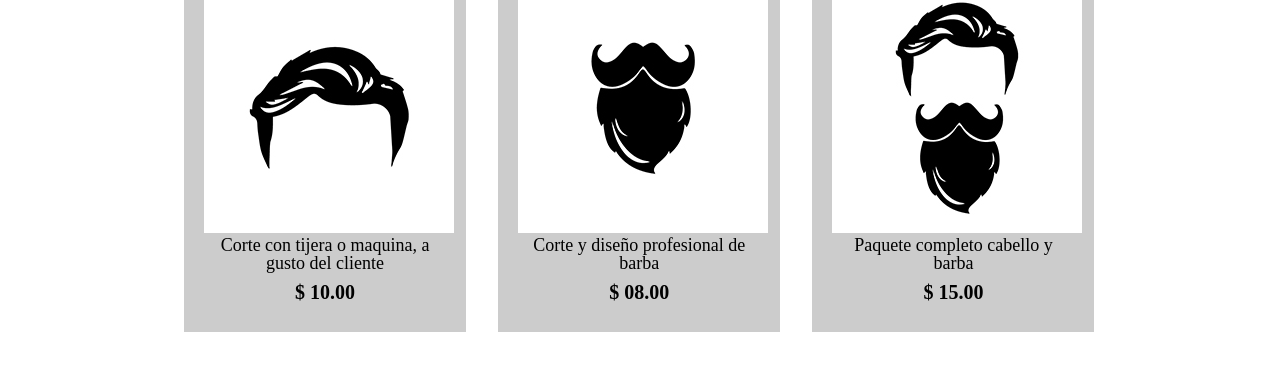
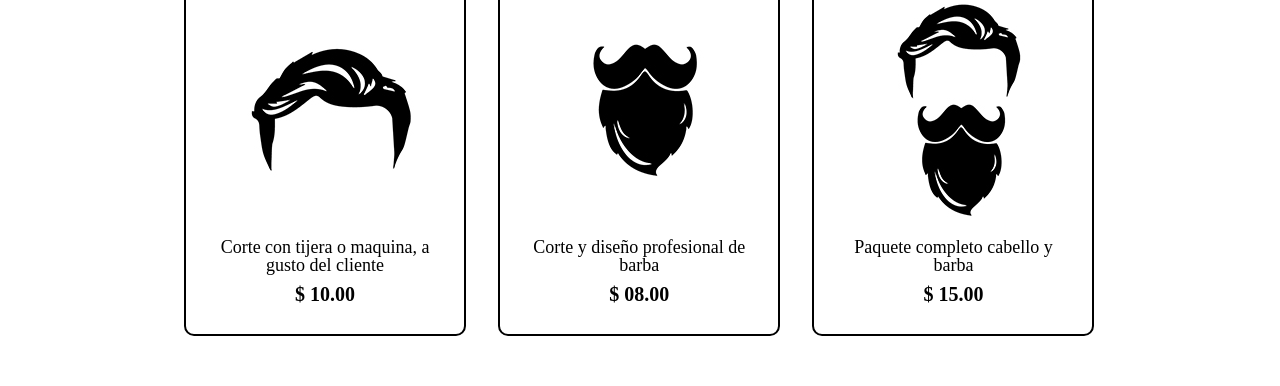
Before and after one commit to alh3x/HTML5-y-CSS3-1-2-3-4-Primera-p-gina-web, a plain HTML site: page productos.html in a window 1280 px wide. Shown: the part 420-806 px from the top of the page. Drawn offline with Linux system fonts and the light colour scheme.

Commit message:
lidiando con bordes

```diff
--- a/productos.css
+++ b/productos.css
@@ -33,10 +33,11 @@ nav a{
     text-align: center;
     width: 30%;
     vertical-align: top;
-    background-color: #cccccc;
     margin: 0 1.5%;
     padding: 30px 20px ;
     box-sizing: border-box;
+    border: 2px solid #000000;/* border-color: #000000;border-width: 2px;border-style: solid; */
+    border-radius: 10px;
 }
 .productos h2{
     font-size: 30px;
```
